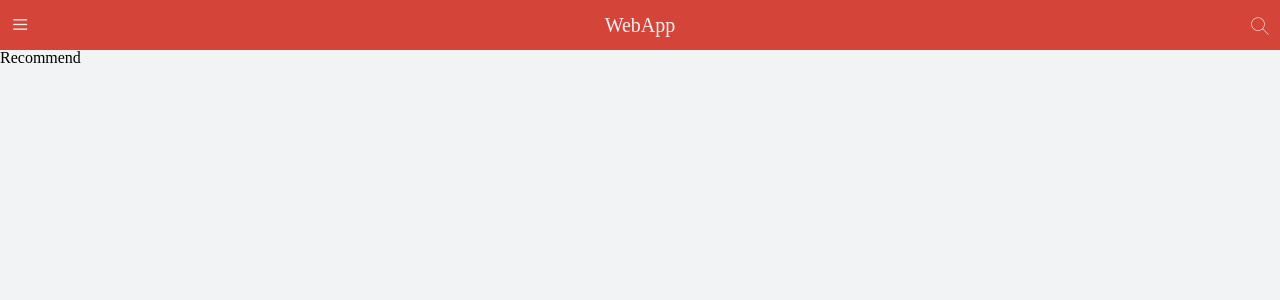
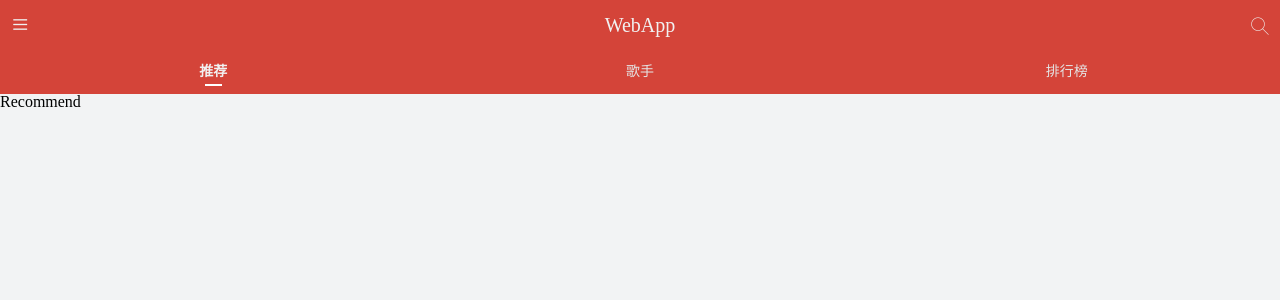
Before and after one commit to wingsico/i-music, a React (Create React App) app: page /recommend in a window 1280 px wide. Shown: the top 300 px of the page. Built offline with nearby package versions, Linux system fonts and the light colour scheme.

Commit message:
feat: 完成 Tab 部分样式

```diff
--- a/src/pages/Home/index.tsx
+++ b/src/pages/Home/index.tsx
@@ -1,6 +1,7 @@
 import React from "react";
 import { renderRoutes, RouteConfigComponentProps } from "react-router-config";
-import { Top } from "./style";
+import { NavLink } from "react-router-dom";
+import { Tab, TabItem, Top } from "./style";
 
 // 使用 Route 信息需要继承 RouteConfigComponentProps
 interface Props extends RouteConfigComponentProps {}
@@ -18,6 +19,24 @@ function Home(props: Props) {
         <span className="title">WebApp</span>
         <span className="iconfont search">&#xe62b;</span>
       </Top>
+
+      <Tab>
+        <NavLink to="/recommend" activeClassName="selected">
+          <TabItem>
+            <span>推荐</span>
+          </TabItem>
+        </NavLink>
+        <NavLink to="/singers" activeClassName="selected">
+          <TabItem>
+            <span>歌手</span>
+          </TabItem>
+        </NavLink>
+        <NavLink to="/rank" activeClassName="selected">
+          <TabItem>
+            <span>排行榜</span>
+          </TabItem>
+        </NavLink>
+      </Tab>
       <div>{renderRoutes(route?.routes)}</div>
     </>
   );
--- a/src/pages/Home/style.ts
+++ b/src/pages/Home/style.ts
@@ -16,3 +16,42 @@ export const Top = styled.div`
     }
   }
 `
+
+export const Tab = styled.div`
+  height: 44px;
+  display: flex;
+  flex-direction: row;
+  justify-content: space-around;
+  background: ${globalStyle["theme-color"]};
+  a {
+    flex: 1;
+    padding: 2px 0;
+    font-size: 14px;
+    color: #e4e4e4;
+    &.selected {
+      span {
+        padding: 3px 0;
+        font-weight: 700;
+        color: #f1f1f1;
+        position: relative;
+        &::after {
+          content: '';
+          height: 2px;
+          position: absolute;
+          left: 20%;
+          right: 20%;
+          bottom: -4px;
+          background: #fff;
+        }
+      }
+    }
+  }
+`
+
+export const TabItem = styled.div`
+  height: 100%;
+  display: flex;
+  flex-direction: row;
+  justify-content: center;
+  align-items: center;
+`
```
